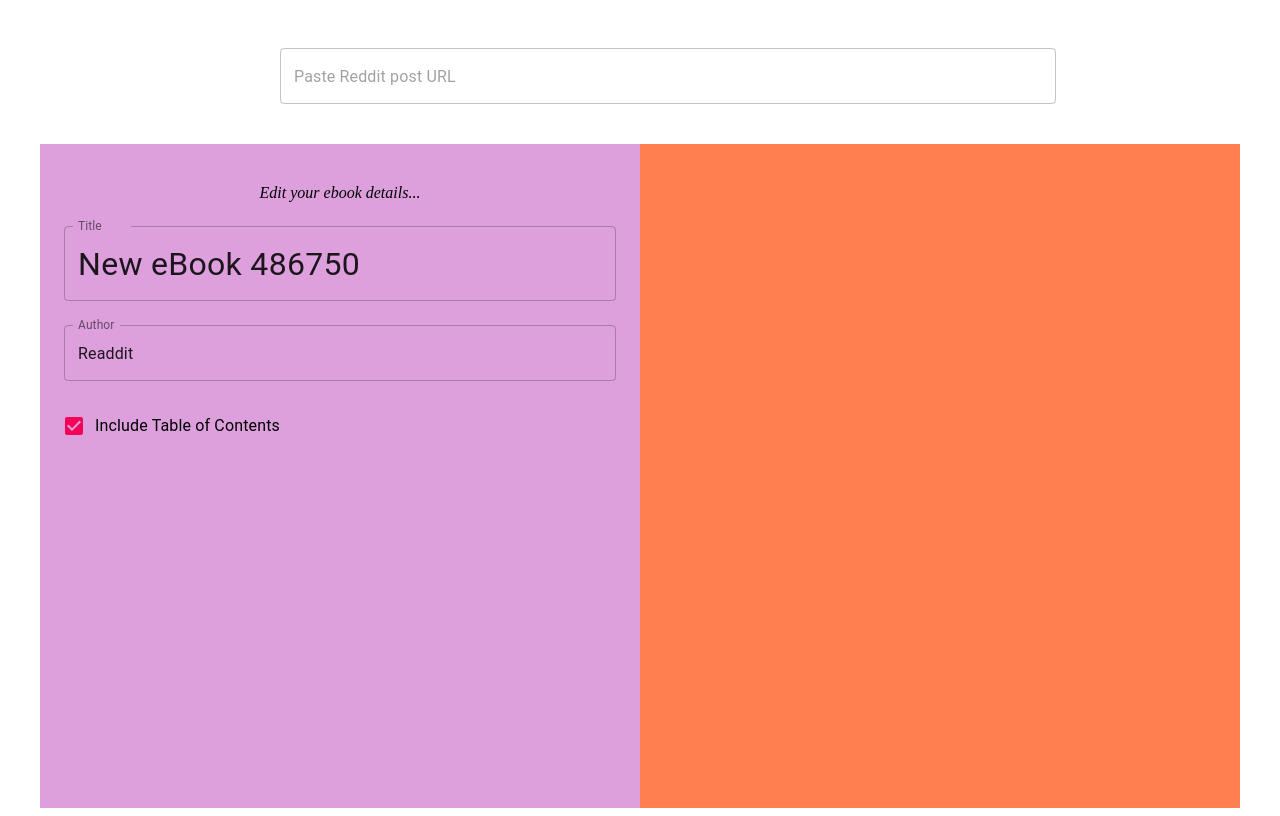
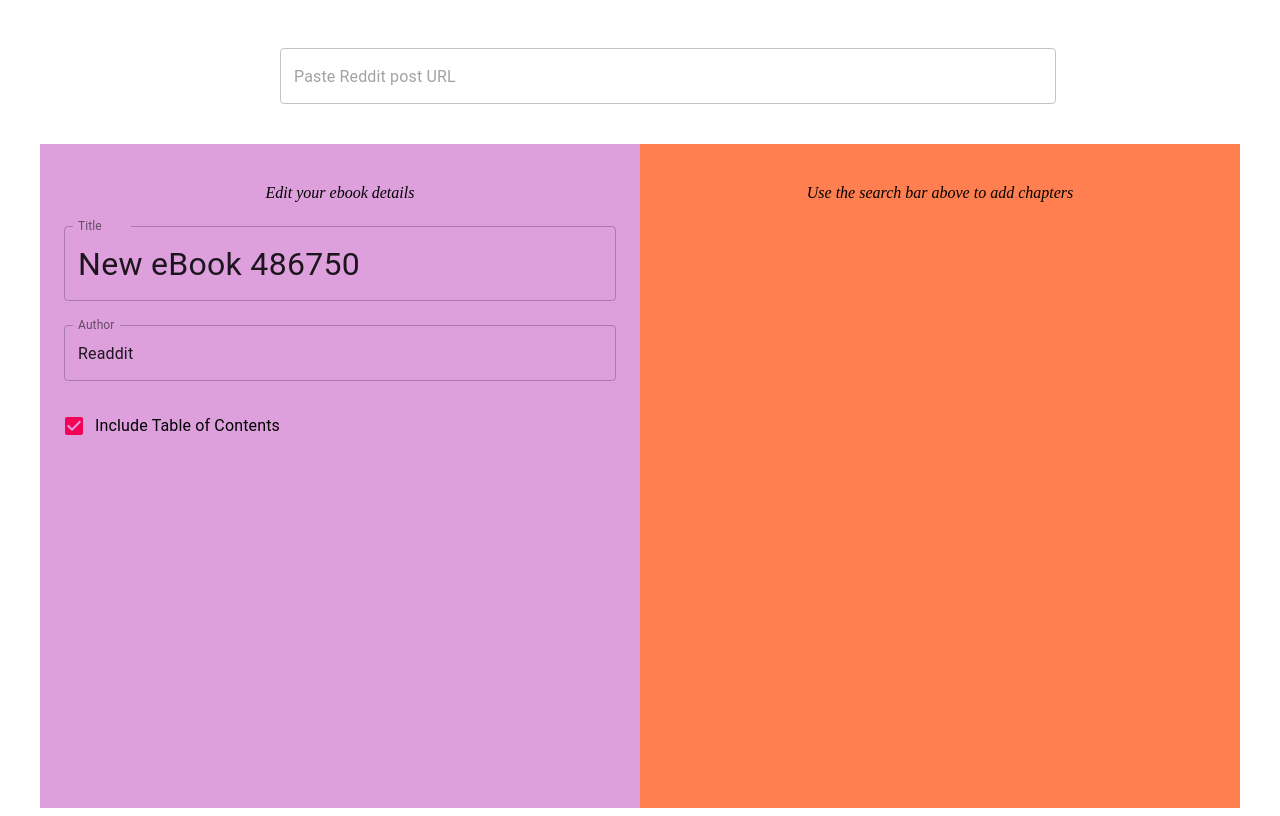
Before and after one commit to brannonjames/read-more, a React (Create React App) app in the folder client/: page / in a window 1280 px wide. Shown: the top 816 px of the page. Built offline with nearby package versions, Linux system fonts and the light colour scheme.

Commit message:
add/remove chapters

```diff
--- /dev/null
+++ b/client/src/components/List/index.tsx
@@ -0,0 +1,8 @@
+import React from 'react';
+import List, {ListProps} from '@material-ui/core/List';
+
+export default (props: ListProps) => {
+  return (
+    <List {...props} />
+  );
+}
--- /dev/null
+++ b/client/src/components/ListItem/index.tsx
@@ -0,0 +1,9 @@
+import React from 'react';
+import ListItem, {ListItemProps} from '@material-ui/core/ListItem';
+
+export default (props: ListItemProps) => {
+  return (
+    //@ts-ignore
+    <ListItem {...props} />
+  );
+}
--- /dev/null
+++ b/client/src/components/ListItemText/index.tsx
@@ -0,0 +1,6 @@
+import React from 'react';
+import ListItemText, {ListItemTextProps} from '@material-ui/core/ListItemText';
+
+export default (props: ListItemTextProps) => {
+  return <ListItemText {...props} />;
+};
--- a/client/src/modules/App/App.tsx
+++ b/client/src/modules/App/App.tsx
@@ -2,6 +2,7 @@ import React from 'react';
 import styled from 'styled-components';
 import Search from '../Search';
 import BookDetails from '../BookDetails';
+import Chapters from '../Chapters';
 
 function App() {
 
@@ -13,7 +14,9 @@ function App() {
           <LeftSection>
             <BookDetails />
           </LeftSection>
-          <RightSection />
+          <RightSection>
+            <Chapters />
+          </RightSection>
         </InnerSectionContainer>
       </OuterSectionContainer>
     </Container>
--- a/client/src/modules/BookDetails/BookDetails.component.tsx
+++ b/client/src/modules/BookDetails/BookDetails.component.tsx
@@ -10,7 +10,7 @@ const BookDetails = (props: IBookDetailsProps) => {
   const { store } = props;
   return (
     <Container>
-      <ContainerDescription>Edit your ebook details...</ContainerDescription>
+      <ContainerDescription>Edit your ebook details</ContainerDescription>
       <TitleInput
         onChange={e => store.setTitle(e.target.value)}
         value={store.title}
--- /dev/null
+++ b/client/src/modules/Chapters/Chapters.component.tsx
@@ -0,0 +1,62 @@
+import { default as React } from 'react';
+import styled from 'styled-components';
+import withObserver from "../../hocs/withObserver";
+import ChaptersStore from "./Chapters.store";
+import List from '../../components/List';
+import ListItem from '../../components/ListItem';
+import ListItemText from '../../components/ListItemText';
+import IconButton from '@material-ui/core/IconButton';
+import ListItemSecondaryAction from '@material-ui/core/ListItemSecondaryAction';
+import CloseIcon from '@material-ui/icons/Close';
+
+//
+// MAIN COMPONENT
+//
+const Chapters = (props: IChaptersProps) => {
+ const { store } = props;
+
+  return (
+    <Container>
+      <ContainerDescription>Use the search bar above to add chapters</ContainerDescription>
+      <List>
+        {
+          store.chapters.map((chapter, index) => {
+            return (
+              <ListItem key={chapter.id} divider>
+                <ListItemText
+                  primary={chapter.title}
+                  secondary={`Chatper ${index + 1}`}
+                />
+                <ListItemSecondaryAction>
+                  <IconButton onClick={() => store.removeChapter(chapter.id)}>
+                    <CloseIcon />
+                  </IconButton>
+                </ListItemSecondaryAction>
+              </ListItem>
+            )
+          })
+        }
+      </List>
+    </Container>
+  )
+};
+
+export default withObserver(Chapters, ChaptersStore.sharedInstance);
+
+// TYPES
+export interface IChaptersProps {
+  store: ChaptersStore
+}
+
+// STYLED COMPONENTS
+const Container = styled.div`
+  display: flex;
+  flex-direction: column;
+  padding: 24px;
+  text-align: center;
+`;
+
+const ContainerDescription = styled.p`
+  font-style: italic;
+  margin-bottom: 24px;
+`;
--- /dev/null
+++ b/client/src/modules/Chapters/Chapters.store.ts
@@ -0,0 +1,23 @@
+import {makeAutoObservable} from "mobx";
+import {RedditPost} from "../Search/Search.support";
+
+export default class ChaptersStore {
+
+  static sharedInstance: ChaptersStore = new ChaptersStore();
+
+  //
+  // OBSERVABLES
+  chapters: RedditPost[] = []
+
+
+  constructor() {
+    makeAutoObservable(this);
+  }
+
+  //
+  // ACTIONS
+  //
+  addChapter = (chapter: RedditPost) => this.chapters = [...this.chapters, chapter];
+  removeChapter = (id: string) => this.chapters = this.chapters.filter(chapter => chapter.id !== id);
+
+}
--- /dev/null
+++ b/client/src/modules/Chapters/index.ts
@@ -0,0 +1,3 @@
+import ChaptersComponent from './Chapters.component';
+
+export default ChaptersComponent;
--- a/client/src/modules/Search/Search.store.ts
+++ b/client/src/modules/Search/Search.store.ts
@@ -1,16 +1,18 @@
 import {makeAutoObservable} from "mobx";
 import * as SearchSupport from "./Search.support";
+import ChaptersStore from '../Chapters/Chapters.store';
+import {RedditPost} from "./Search.support";
 
 
 export default class SearchStore {
 
   static sharedInstance: SearchStore = new SearchStore();
+  chaptersStore = ChaptersStore.sharedInstance;
 
   //
   // OBSERVABLES
   input: string = '';
   stagedPosts: SearchSupport.RedditPost[] = [];
-  selectedPosts: SearchSupport.RedditPost[] = [];
 
 
   constructor() {
@@ -24,16 +26,20 @@ export default class SearchStore {
     this.input = value;
   };
 
+  setStagedPosts = (posts: RedditPost[]) => {
+    this.stagedPosts = posts;
+  };
+
   addPost = (post: SearchSupport.RedditPost) => {
-    this.selectedPosts = [...this.selectedPosts, post];
-    this.stagedPosts = [];
-    this.input = '';
+    this.setStagedPosts([]);
+    this.setInput('');
+    this.chaptersStore.addChapter(post);
   };
 
   search = async () => {
     if (this.isValidUrl) {
       const response = await SearchSupport.fetchRedditPost(this.jsonUrl);
-      this.stagedPosts = [response]
+      this.setStagedPosts([response]);
     }
   };
 
```
